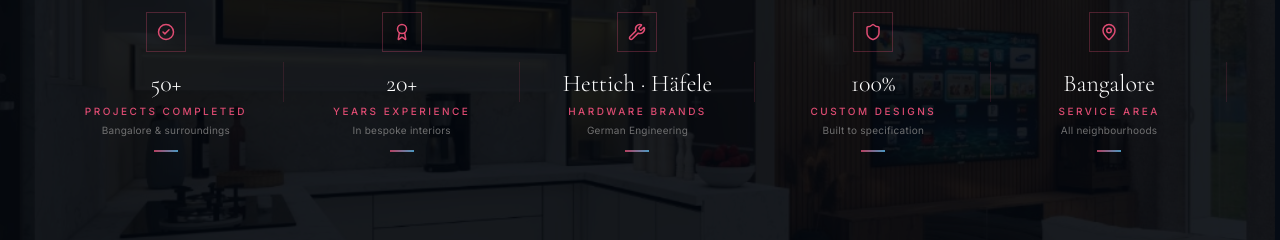
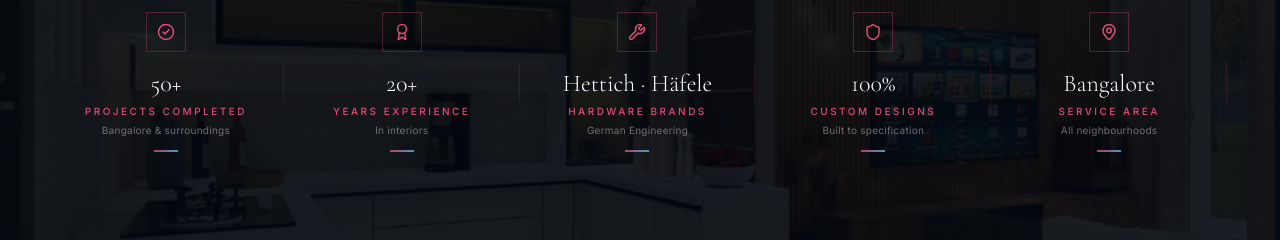
Before and after one commit to rohanjangir31/latushya-website, a React (Vite) app: page / in a window 1280 px wide. Shown: the part 4060-4300 px from the top of the page. Built offline with nearby package versions, Linux system fonts and the light colour scheme.

Commit message:
Content polish: remove bespoke from statistics

```diff
--- a/src/components/Statistics.jsx
+++ b/src/components/Statistics.jsx
@@ -14,7 +14,7 @@ const CREDIBILITY_ITEMS = [
     Icon: Award,
     value: '20+',
     label: 'Years Experience',
-    sub: 'In bespoke interiors',
+    sub: 'In interiors',
   },
   {
     Icon: Wrench,
```
